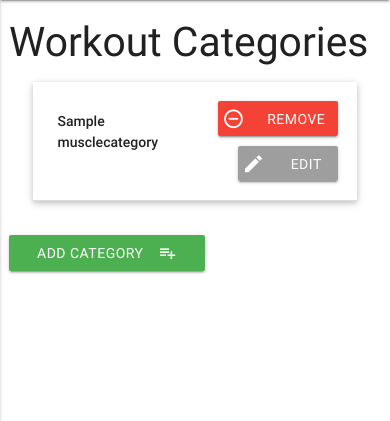
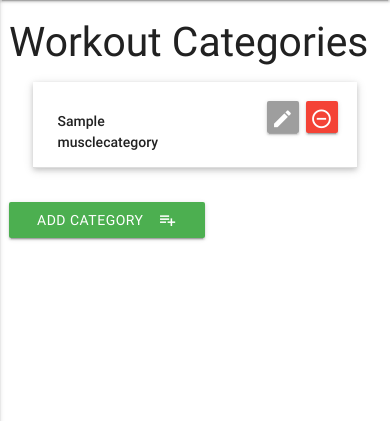
Before and after one commit to FirasH94/Python-Data-Centric-Milestone-Project, a Flask app: page /get_categories in a window 390 px wide. Shown: the part 56-477 px from the top of the page. Run offline with Flask 2, Linux system fonts and the light colour scheme; a database or web service that is not in the repository returns one stand-in record (values such as "Sample title"); some libraries are stand-ins or nearby versions.

Commit message:
complete website responsiveness and adding comments to the code.

```diff
--- a/static/css/style.css
+++ b/static/css/style.css
@@ -1,15 +1,16 @@
 .btn_small {
-    height: 35px !important;
-    width: 100px !important;
+    height: 32px !important;
+    width: 32px !important;
     line-height: 24 px !important;
     margin: 5px 5px 5px 2px !important;
     padding: 0 0.5em 0 0.1em !important;
     float: right !important;
 }
 
+
 .btn_category {
-    height: 35px !important;
-    width: 120px !important;
+    height: 32px !important;
+    width: 32px !important;
     line-height: 24 px !important;
     margin: 5px 5px 5px 2px !important;
     padding: 0 0.5em 0 0.1em !important;
@@ -53,6 +54,7 @@
     color: green;
 }
 
+
 .button-field {
     width: 100% !important;
     float: right !important;
@@ -67,6 +69,8 @@ float: right !important;
     margin-left: 20px !important;
 }
 
+/*  title size change when viewed on smaller screens such as mobile */
+
 @media only screen and (max-width: 600px) {
  .title {
     font-size: 1.5rem !important;
--- a/templates/addcategory.html
+++ b/templates/addcategory.html
@@ -2,6 +2,7 @@
 
 <h3>Add Workout Category</h3>
 <div class="row">
+<!-- Basic form to add the new category -->
   <form action="{{url_for('insert_category')}}" method="POST" class="col s12">
     <div class="row">
         <div class="input-field col s6">
--- a/templates/base.html
+++ b/templates/base.html
@@ -11,6 +11,8 @@
   </head>
   <body>
     <header>
+
+  <!-- Navigation menu -->
       <nav>
         <div class="nav-wrapper black">
          <a href="{{url_for('get_workouts')}}" class="brand-logo title">Workout Planner</a>
--- a/templates/categories.html
+++ b/templates/categories.html
@@ -4,6 +4,7 @@
 
 <h3>Workout Categories</h3>
 <ul class="collapsible popout">
+<!-- for loop to display all vailable categories from Mongo DB -->
   {% for category in categories %}
   <li>
     <div class="collapsible-header">
@@ -11,7 +12,7 @@
         <strong>{{category.muscle_name}}</strong>
       </div>
      <div class="button-field">
-  <a class="waves-effect waves-light btn btn_category red modal-trigger button-right" href="#modal2"><i class="material-icons left icon">remove_circle_outline</i>Remove</a>
+  <a class="waves-effect waves-light btn btn_category red modal-trigger button-right" href="#modal2"><i class="material-icons left icon">remove_circle_outline</i></a>
   <!-- Modal Structure -->
   <div id="modal2" class="modal">
     <div class="modal-content">
--- a/templates/editcategory.html
+++ b/templates/editcategory.html
@@ -1,6 +1,7 @@
 {% extends 'base.html' %} {% block outercontent %}
 
 <h3>Update Workout Category</h3>
+<!-- Update category form -->
 <div class="row">
   <form action="{{ url_for('update_category', category_id=category._id) }}" method="POST" class="col s12">
     <div class="row">
--- a/templates/workouts.html
+++ b/templates/workouts.html
@@ -1,6 +1,7 @@
 {% extends 'base.html' %} {% block outercontent %}
 
 <ul class="collapsible popout">
+<!-- for loop to display all vailable workouts from Mongo DB -->
   {% for workout in workouts %}
   <li class="li-spacing">
     <div class="collapsible-header">
@@ -11,7 +12,7 @@
         <strong>{{workout.workout_name}}</strong> - {{workout.workout_date}}
       </div>
       <div class="button-field">
-      <a class="waves-effect waves-light btn btn_small green modal-trigger" href="#modal1"><i class="material-icons left icon">check_circle_outline</i>Done</a>
+      <a class="waves-effect waves-light btn btn_small green modal-trigger" href="#modal1"><i class="material-icons left icon">check_circle_outline</i></a>
 
   <!-- Modal Structure -->
   <div id="modal1" class="modal">
@@ -23,7 +24,7 @@
       <a href="#!" class="modal-close waves-effect waves-light btn btn_small red">No</a>
     </div>
   </div>
-        <a href="{{url_for('edit_workout' , workout_id=workout._id)}}" class="waves-effect waves-light btn btn_small grey"><i class="material-icons left icon">create</i>Edit</a>
+        <a href="{{url_for('edit_workout' , workout_id=workout._id)}}" class="waves-effect waves-light btn btn_small grey"><i class="material-icons left icon">create</i></a>
       </div>
     </div>
     <div class="collapsible-body">
```
Also changed, not shown: app.py (+11 -0 lines), templates/addworkout.html (+5 -3 lines), templates/editworkout.html (+5 -3 lines).
